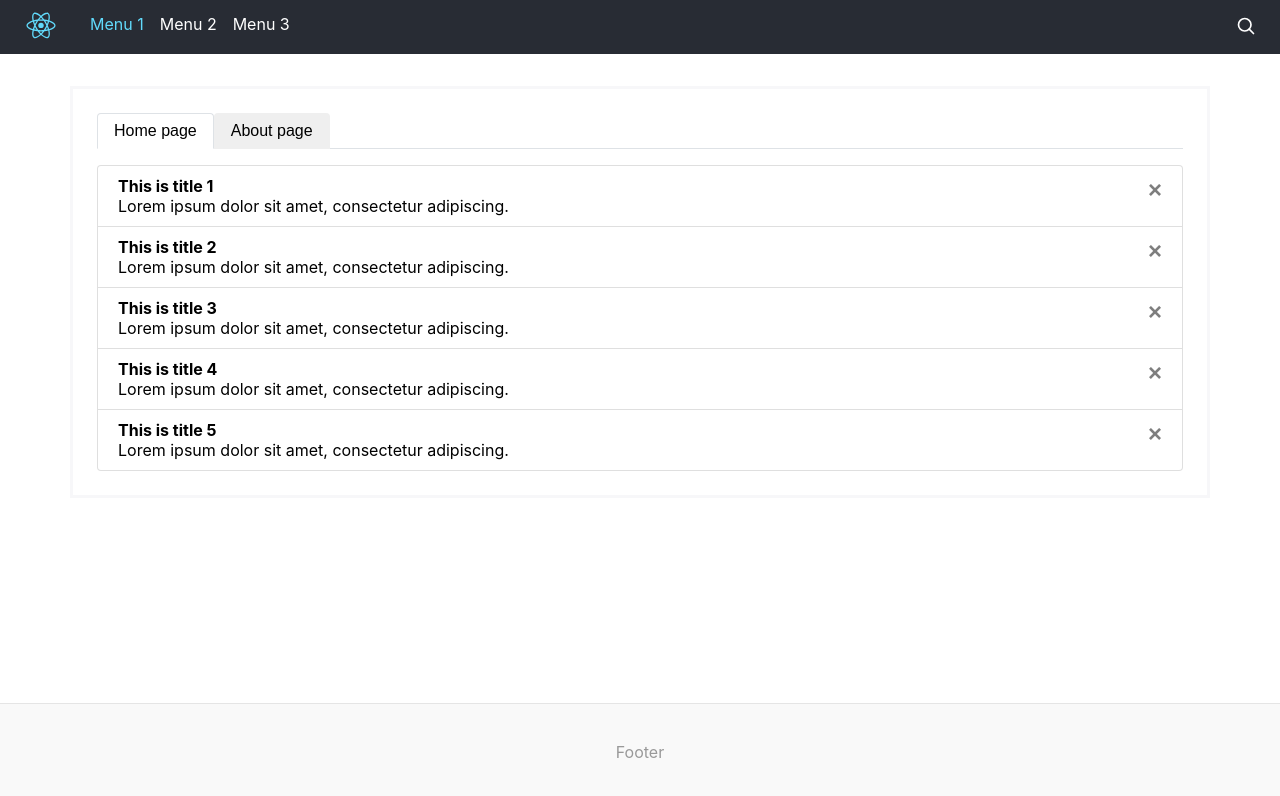
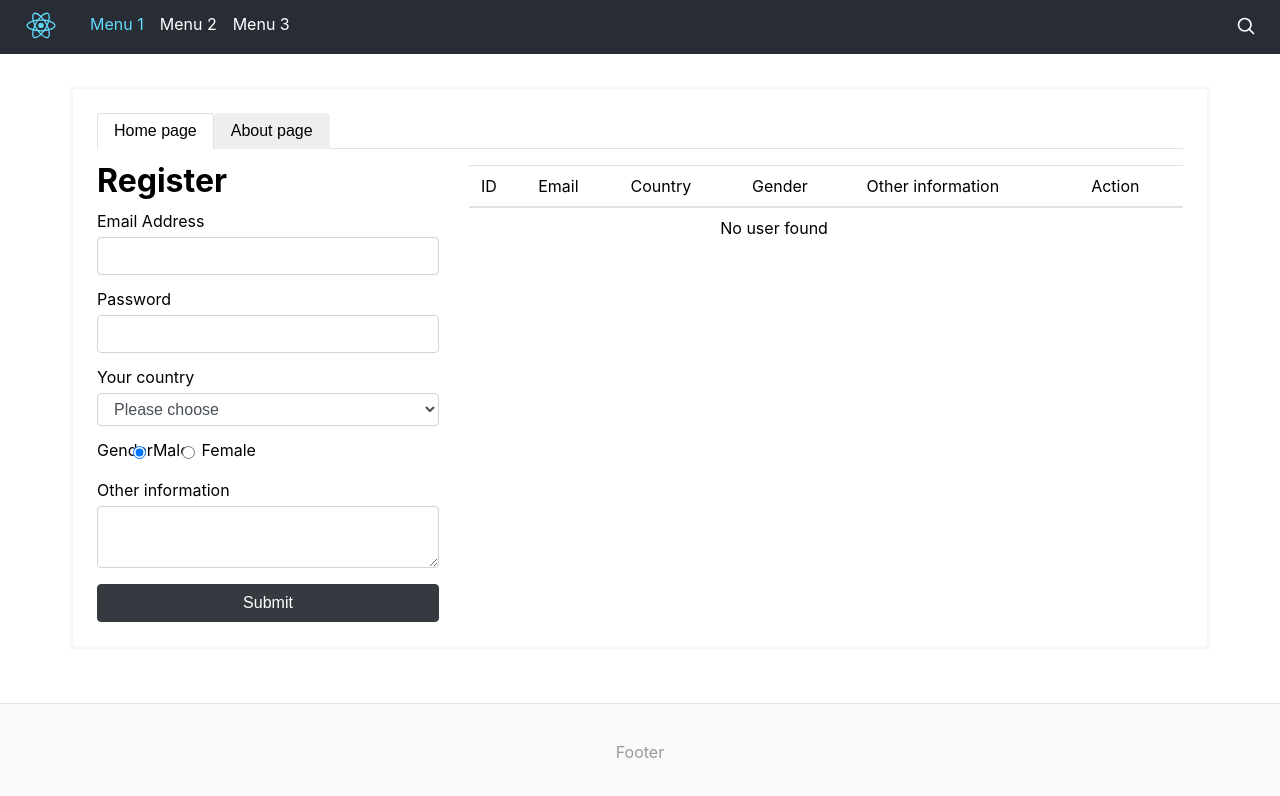
Before and after one commit to mvn-cuongbao-dn/react-training, a React (Create React App) app: page / in a window 1280 px wide. Shown: the top 796 px of the page. Built offline with nearby package versions, Linux system fonts and the light colour scheme; the HTML template or start-up script is replaced by a standard one.

Commit message:
Form, Lifting State Up

```diff
--- a/src/App.css
+++ b/src/App.css
@@ -75,6 +75,28 @@ article, aside, details, figure, footer, header, menu, nav, section, summary {
   max-width: 1140px;
   margin: 0 auto;
 }
+.row {
+  display: flex;
+  flex-wrap: wrap;
+  margin-right: -15px;
+  margin-left: -15px;
+}
+.col-4 {
+  flex: 0 0 33.333333%;
+  max-width: 33.333333%;
+}
+.col-8 {
+  flex: 0 0 66.666667%;
+  max-width: 66.666667%;
+}
+[class*="col"] {
+  position: relative;
+  width: 100%;
+  min-height: 1px;
+  padding-right: 15px;
+  padding-left: 15px;
+  box-sizing: border-box;
+}
 /* Spaces */
 .mr-auto {
   margin-right: auto !important;
@@ -82,9 +104,15 @@ article, aside, details, figure, footer, header, menu, nav, section, summary {
 .mb-1 {
   margin-bottom: 4px !important;
 }
+.mb-4 {
+  margin-bottom: 16px !important;
+}
 /* Text */
 .text-center {
   text-align: center;
+}
+.h2, h2 {
+  font-size: 2rem;
 }
 /* Background */
 .bg-dark {
@@ -231,6 +259,88 @@ button.close {
 .btn:not(:disabled):not(.disabled) {
   cursor: pointer;
 }
+.btn:focus, .btn:hover {
+  text-decoration: none;
+}
+.btn-block {
+  display: block;
+  width: 100%;
+}
+.btn-dark {
+  color: #fff;
+  background-color: #343a40;
+  border-color: #343a40;
+}
+.btn-dark:hover {
+  color: #fff;
+  background-color: #23272b;
+  border-color: #1d2124;
+}
+/* Form */
+.form-group {
+  margin-bottom: 1rem;
+}
+.form-check {
+  position: relative;
+  display: block;
+  padding-left: 1.25rem;
+}
+.form-check-inline {
+  display: inline-flex;
+  align-items: center;
+  padding-left: 0;
+  margin-right: .75rem;
+}
+.form-check-input {
+  position: absolute;
+  margin-top: .3rem;
+  margin-left: -1.25rem;
+}
+.form-check-label {
+  margin-bottom: 0;
+}
+.form-control {
+  display: block;
+  width: 100%;
+  padding: .375rem .75rem;
+  font-size: 1rem;
+  line-height: 1.5;
+  color: #495057;
+  background-color: #fff;
+  background-clip: padding-box;
+  border: 1px solid #ced4da;
+  border-radius: 4px;
+  box-sizing: border-box;
+  transition: border-color .15s ease-in-out, box-shadow .15s ease-in-out;
+}
+.form-control:disabled, .form-control[readonly] {
+  background-color: #e9ecef;
+  opacity: 1;
+}
+label {
+  display: inline-block;
+  margin-bottom: 8px;
+}
+input[type=checkbox], input[type=radio] {
+  box-sizing: border-box;
+  padding: 0;
+}
+/* Table */
+.table {
+  width: 100%;
+  max-width: 100%;
+  margin-bottom: 1rem;
+  background-color: transparent;
+}
+.table thead th {
+  vertical-align: bottom;
+  border-bottom: 2px solid #dee2e6;
+}
+.table td, .table th {
+  padding: .75rem;
+  vertical-align: top;
+  border-top: 1px solid #dee2e6;
+}
 /*
  * Page area
  */
--- a/src/App.js
+++ b/src/App.js
@@ -2,6 +2,7 @@ import './App.css';
 import Header from './layouts/Header';
 import Footer from './layouts/Footer';
 import React, { Component } from 'react';
+import UserRow from './UserRow';
 
 class App extends Component {
   constructor(props) {
@@ -34,7 +35,15 @@ class App extends Component {
           title: 'This is title 5',
           desc: 'Lorem ipsum dolor sit amet, consectetur adipiscing.',
         }
-      ]
+      ],
+      form: {
+        email: '',
+        password: '',
+        country: '',
+        gender: '0',
+        information: ''
+      },
+      userList: []
     };
   }
 
@@ -50,8 +59,38 @@ class App extends Component {
     }));
   }
 
+  handleChange = (event) => {
+    const target = event.target;
+    const value = target.value;
+    const name = target.name;
+
+    this.setState(state => ({
+      form: {
+        ...state.form,
+        [name]: value
+      }
+    }));
+  }
+
+  handleSubmit = (event) => {
+    event.preventDefault();
+    const user = { ...this.state.form };
+    this.setState(state => ({
+      userList: [
+          ...state.userList,
+          user
+        ]
+    }))
+  }
+
+  handleRemoveUser = (userIndex) => {
+    this.setState(prev => ({
+      userList: prev.userList.splice(userIndex, 1)
+    }));
+  }
+
   render() {
-    const { page } = this.state;
+    const { page, form, userList } = this.state;
 
     return (
       <div className="page-content">
@@ -72,20 +111,86 @@ class App extends Component {
               <div className="tab-content">
                 {(page === 'home') &&
                   <div className="tab-pane">
-                    { this.state.todoList.length
-                        ? <ul className="list-group">
-                            { this.state.todoList.map((item) =>
-                              <li className="list-group-item" key={item.id}>
-                                <button type="button" className="close" onClick={()=>{this.handleDeteleTodo(item.id)}}>
-                                  <span aria-hidden="true">×</span>
-                                </button>
-                                <h5 className="mb-1">{item.title}</h5>
-                                <p>{item.desc}</p>
-                              </li>
-                            )}
-                          </ul>
-                        : <p className="text-center">No contents</p>
-                    }
+                    <div className="row">
+                      <form className="col-4" onSubmit={this.handleSubmit}>
+                        <h2 className="mb-4">Register</h2>
+                        <div className="form-group">
+                          <label>Email Address</label>
+                          <input
+                            type="text"
+                            name="email"
+                            className="form-control"
+                            onChange={this.handleChange} />
+                        </div>
+                        <div className="form-group">
+                          <label>Password</label>
+                          <input
+                            type="password"
+                            name="password"
+                            className="form-control"
+                            onChange={this.handleChange} />
+                        </div>
+                        <div className="form-group">
+                          <label>Your country</label>
+                          <select className="form-control" name="country" value={form.country} onChange={this.handleChange}>
+                            <option value="">Please choose</option>
+                            <option value="England">England</option>
+                            <option value="Vietnam">Vietnam</option>
+                            <option value="US">United States</option>
+                            <option value="Korea">Korea</option>
+                          </select>
+                        </div>
+                        <div className="form-group mr-1">
+                        <label>Gender</label>
+                          <div className="form-check form-check-inline">
+                            <input
+                                className="form-check-input"
+                                type="radio"
+                                name="gender"
+                                id="male"
+                                value="0"
+                                checked={form.gender === '0'}
+                                onChange={this.handleChange} />
+                            <label className="form-check-label">Male</label>
+                          </div>
+                          <div className="form-check form-check-inline">
+                            <input
+                                className="form-check-input"
+                                type="radio"
+                                name="gender"
+                                id="female"
+                                value="1"
+                                checked={form.gender === '1'}
+                                onChange={this.handleChange} />
+                            <label className="form-check-label">Female</label>
+                          </div>
+                        </div>
+                        <div className="form-group">
+                          <label>Other information</label>
+                          <textarea className="form-control" name="information" onChange={this.handleChange}></textarea>
+                        </div>
+                        <button className="btn btn-block btn-dark">Submit</button>
+                      </form>
+                      <div className="col-8">
+                        <table className="table">
+                          <thead>
+                            <tr>
+                              <th>ID</th>
+                              <th>Email</th>
+                              <th>Country</th>
+                              <th>Gender</th>
+                              <th>Other information</th>
+                              <th className="txt-center">Action</th>
+                            </tr>
+                          </thead>
+                          <tbody>
+                          {userList.length
+                            ? userList.map((user, index) => <UserRow key={user.id} id={index} user={user} onRemoveUser={this.handleRemoveUser}/>)
+                            : <tr><td className="text-center" colSpan="5">No user found</td></tr>}
+                          </tbody>
+                        </table>
+                      </div>
+                    </div>
                   </div>}
                 {(page === 'about') && <div className="tab-pane">About page</div>}
               </div>
--- /dev/null
+++ b/src/UserRow.js
@@ -0,0 +1,31 @@
+import React, { Component } from 'react';
+
+class UserRow extends Component {
+  constructor(props) {
+    super(props);
+  }
+
+  handleRemoveUser = () => {
+    this.props.onRemoveUser(this.props.id);
+  }
+
+  render() {
+    const user = this.props.user;
+    return (
+      <tr key={user.id}>
+        <td>{this.props.id}</td>
+        <td>{user.email}</td>
+        <td>{user.country}</td>
+        <td>{user.gender === '0' ? 'Male' : 'Female'}</td>
+        <td>{user.information}</td>
+        <td>
+          <button type="button" className="close" onClick={this.handleRemoveUser}>
+            <span aria-hidden="true">×</span>
+          </button>
+        </td>
+      </tr>
+    )
+  }
+}
+
+export default UserRow;
```
